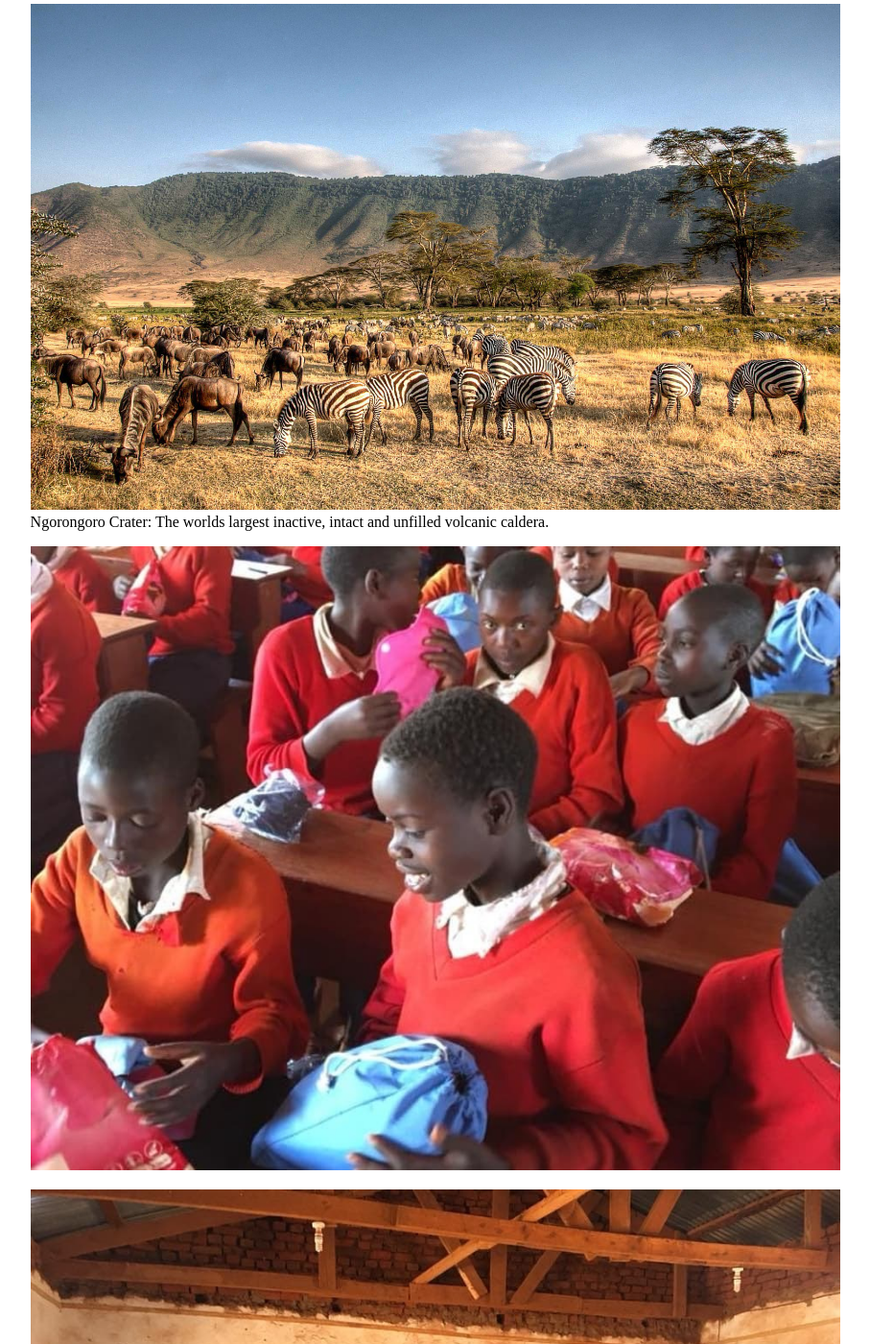
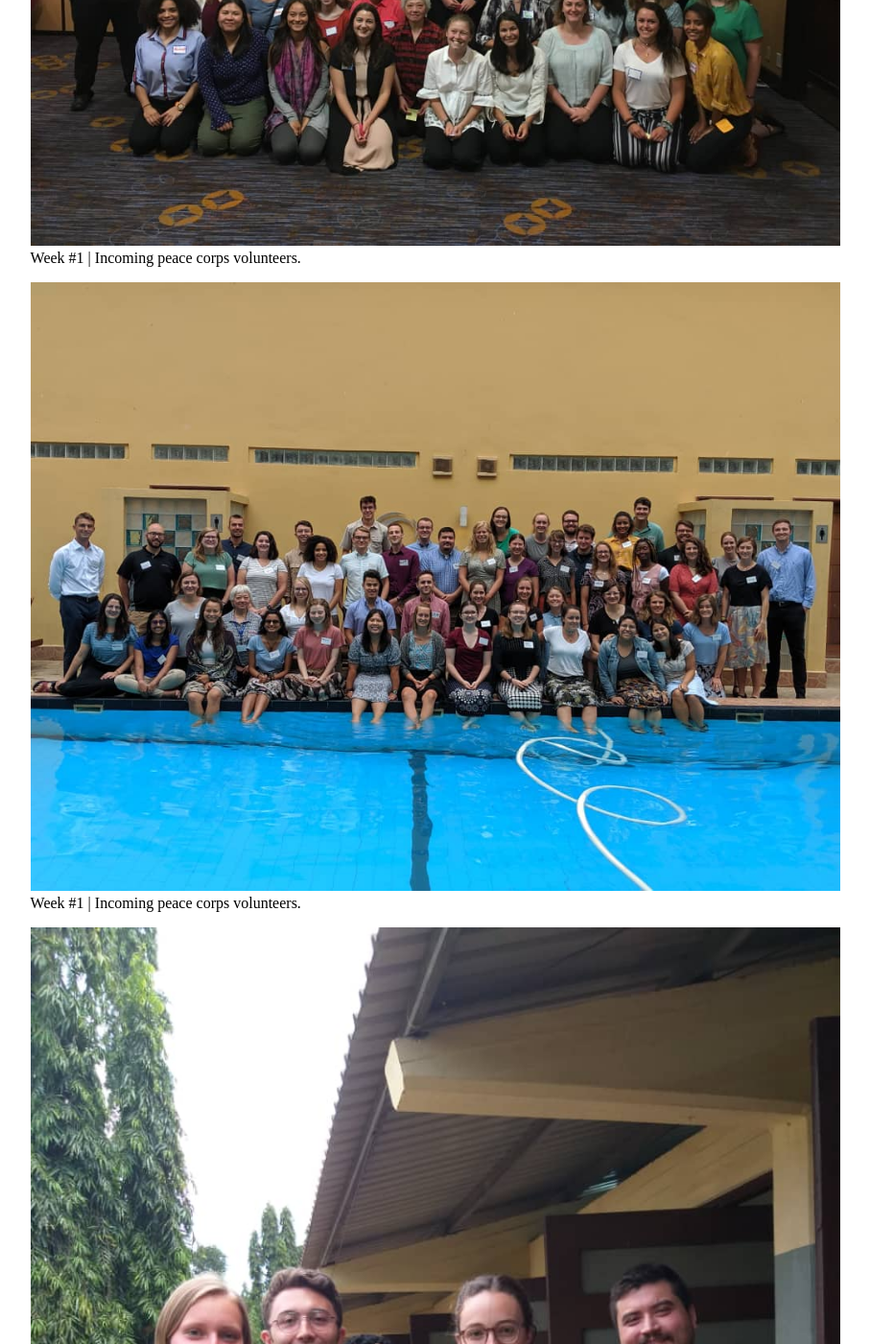
Before and after one commit to caliholman/caliholman.github.io, a Jekyll site: the page built from photos/photos.html, in a window 1280 px wide and 1400 px high, scrolled down 635 px. Shown: the whole window at 96% size, without its empty margins (186-1093 px from the left). Built offline with Jekyll 4.4.1, drawn with Linux system fonts in a browser that asks for light colours; comment, search, counter and statistics services are not loaded; some of the changed text lies outside the part shown.

Commit message:
added week #1 photots

```diff
--- a/photos/photos.html
+++ b/photos/photos.html
@@ -4,6 +4,26 @@ title: About Cali Holman
 permalink: /photos/
 ---
 
+<figure>
+<img src="/img/incoming_volunteers1.jpg" 	style="width:100%">
+<figcaption>
+		Week #1 | Incoming peace corps volunteers.
+</figcaption>
+</figure>
+
+<figure>
+<img src="/img/incoming_volunteers2.jpg" 	style="width:100%">
+<figcaption>
+		Week #1 | Incoming peace corps volunteers.
+</figcaption>
+</figure>
+
+<figure>
+<img src="/img/cbt.jpg" 	style="width:100%">
+<figcaption>
+		Week #1 | My CBT (community based training) group with my LCF (Lanfuage and cultural facilitator).
+</figcaption>
+</figure>
 
 <figure>
 <img src="/img/kilimanjaro.jpg" 	style="width:100%">
```
Also changed, not shown: img/cbt.jpg (added), img/incoming_volunteers1.jpg (added), img/incoming_volunteers2.jpg (added).
